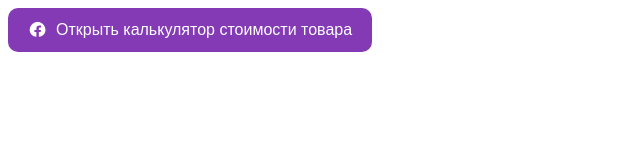
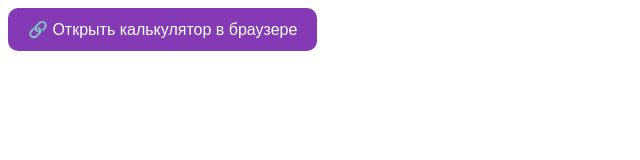
Before and after one commit to thepro100gg-cpu/dostavka.github.io, a plain HTML site: page index.html in a window 1280 px wide. Shown: the whole page, without its empty margins (0-640 px from the left). Drawn offline with Linux system fonts and the light colour scheme.

Commit message:
Update index.html

```diff
--- a/index.html
+++ b/index.html
@@ -1,17 +1,13 @@
 <button
   onclick="openInBrowser()"
-  style="background:#833AB4; color:#fff; padding:12px 20px; border:none; border-radius:10px; font-size:16px; cursor:pointer; display:flex; align-items:center; gap:8px;">
-  <svg xmlns="http://www.w3.org/2000/svg" width="20" height="20" fill="white" viewBox="0 0 24 24">
-    <path d="M12 2.04c-5.5 0-9.96 4.46-9.96 9.96 0 4.41 3.59 8 8 8h.01v-5.64h-2.4v-2.36h2.4v-1.8c0-2.38 1.43-3.68 3.55-3.68
-    1.02 0 2.09.18 2.09.18v2.3h-1.18c-1.16 0-1.52.72-1.52 1.46v1.54h2.58l-.41 2.36h-2.17V20c4.41 0 8-3.59 8-8
-    0-5.5-4.46-9.96-9.96-9.96z"/>
-  </svg>
-  Открыть калькулятор стоимости товара
+  style="background:#833AB4; color:#fff; padding:12px 20px; border:none; border-radius:10px; font-size:16px; cursor:pointer;">
+  🔗 Открыть калькулятор в браузере
 </button>
 
 <script>
 function openInBrowser() {
-  const url = "[https://script.google.com/macros/s/AKfycbw6QIyQwyh78ASlLuGYDWukuPaZayR1TEODhQwep5b2UbqCn1GexDccgO1nHwdIv-MOBw/exec](https://script.google.com/macros/s/AKfycbw6QIyQwyh78ASlLuGYDWukuPaZayR1TEODhQwep5b2UbqCn1GexDccgO1nHwdIv-MOBw/exec)"; // твоя ссылка
+  // 👉 вставь сюда свою реальную ссылку с /exec
+  const url = "https://script.google.com/macros/s/AKfycbw6QIyQwyh78ASlLuGYDWukuPaZayR1TEODhQwep5b2UbqCn1GexDccgO1nHwdIv-MOBw/exec";
 
   const ua = navigator.userAgent || navigator.vendor || window.opera;
 
@@ -20,12 +16,13 @@ function openInBrowser() {
     window.location.href = "intent://" + url.replace(/^https?:\/\//, "") + "#Intent;scheme=https;package=com.android.chrome;end";
   }
   else if (/iPad|iPhone|iPod/.test(ua) && !window.MSStream) {
-    // iOS → попробовать открыть в Safari/Chrome
+    // iOS → сначала пробуем Chrome, если нет — Safari
     window.location.href = "googlechrome://" + url.replace(/^https?:\/\//, "");
-    setTimeout(() => { window.location.href = url; }, 500); // fallback
+    setTimeout(() => { window.location.href = url; }, 500);
   }
   else {
-    // Остальные → обычный переход
+    // ПК и другие устройства → обычное открытие
     window.open(url, "_blank");
   }
 }
+</script>
```
